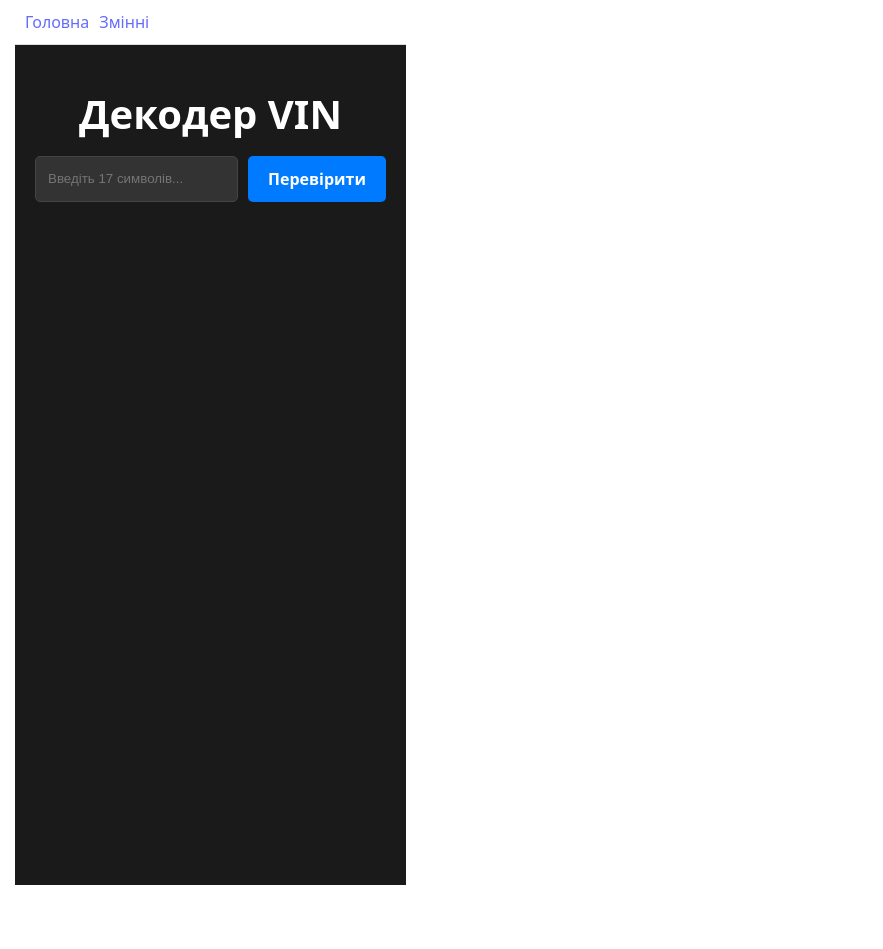
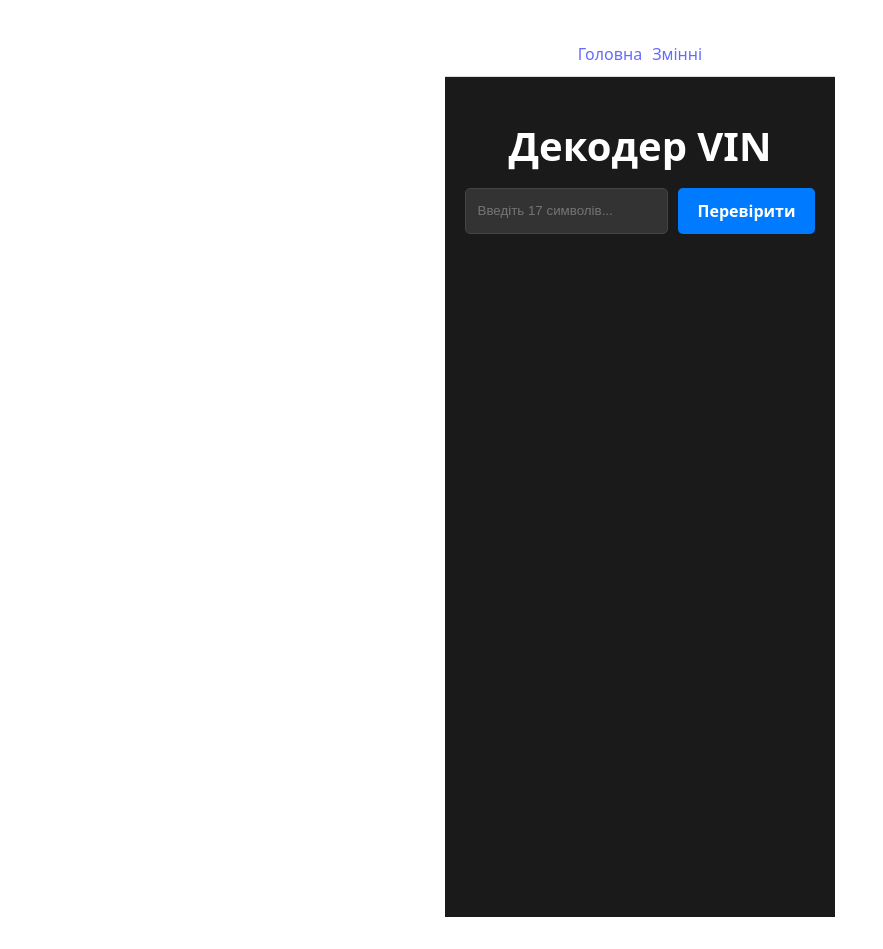
Before and after one commit to alexchobany20132026-cell/vin-decoder, a React (Vite) app: page / in a window 1280 px wide. Shown: the whole page, without its empty margins (0-883 px from the left). Before the commit the page ends 885 px from the top, so only its background shows below. Built offline with nearby package versions, Linux system fonts and the light colour scheme.

Commit message:
feat: setup auto deploy and fix padding

```diff
--- a/src/index.css
+++ b/src/index.css
@@ -99,6 +99,8 @@ body {
 }
 
 #root {
-  max-width: 100%;
-  overflow-x: hidden;
+  max-width: 1280px;
+  margin: 0 auto;
+  padding: 2rem;
+  text-align: center;
 }
```
